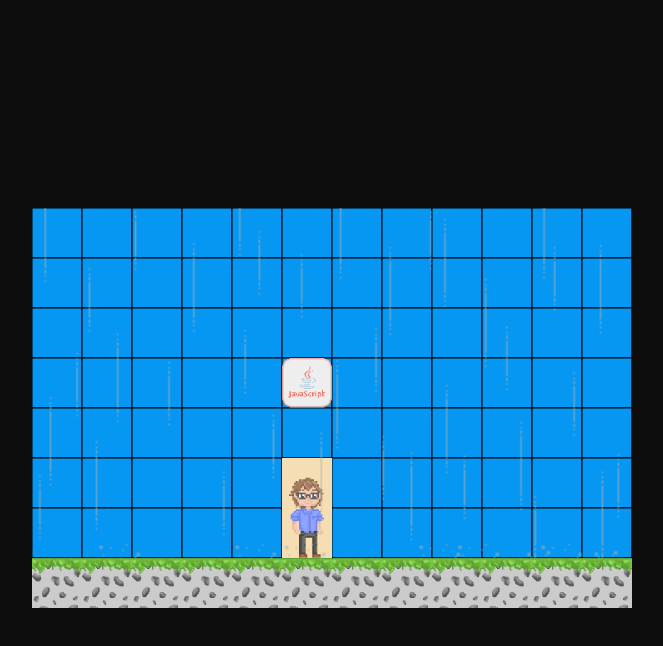
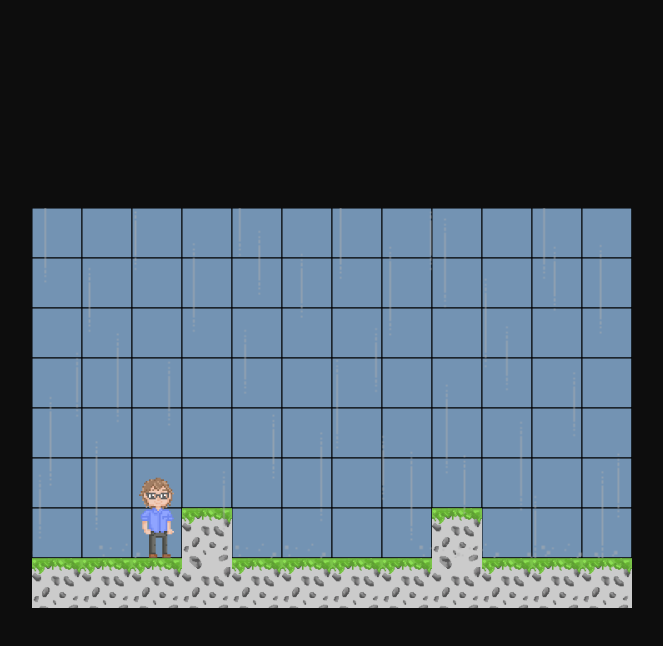
Before and after one commit to joshdrochon/portfolio-proj, a plain HTML site: page index.html in a window 1280 px wide. Both pictures are taken after a click on the element "Hi. I'm Josh.". Shown: the whole page, without its empty margins (308-971 px from the left). Drawn offline with Linux system fonts and the light colour scheme.

Commit message:
refactor collision detection

```diff
--- a/css/style.css
+++ b/css/style.css
@@ -65,14 +65,12 @@ body {
 }
 
 #hero {
-    position:absolute;
+    position: absolute;
     transition:left .1s linear;
-    background-color: #f5deb3;
     top: 250px;
-    left: 250px;
+    left: 100px;
     width: 50px;
     height: 100px;
-    background-image: url('../assets/img/pixeljosh.png');
     background-position: -8px 8px;
     z-index: 1;
     background-size: cover;
--- a/js/script.js
+++ b/js/script.js
@@ -2,66 +2,119 @@ const HEADERTEXT = "Hi. I'm Josh."
 let i = 0
 
 class Sprite {
-    constructor(x, y) {
+    constructor(x, y, relativeX = 0, relativeY = 0) {
         this.x = x;
         this.y = y
+        this.relativeX = relativeX
+        this.relativeY = relativeY
+    }
+    moveLeft() {
+        this.relativeX = +(this.relativeX - .2).toFixed(1)
+    }
+    moveRight() {
+        this.relativeX = +(this.relativeX + .2).toFixed(1)
     }
 }
 
-//here position
-const JOSH = new Sprite(250, 250)
+const rainSound = new Audio('./assets/audio/rain-and-thunder.mp3')
+rainSound.volume = .5
+const themeMusic = new Audio('./assets/audio/theme-music.mp3')
+themeMusic.loop = true
+
+let hero
+
+//hero position
+const JOSH = new Sprite(100, 250, 2, 5)
 //canvas position
 const GAMEWORLD = new Sprite(0, 0)
 
 const numOfRows = 8
 const numOfCols = 36
 const sqSize = 50
-const emptySq = '#0597f2'
+const emptySq = '#7393b3'
 
 function createGameWorld() {
+    hero = document.getElementById('hero')
+
+    hero.style.backgroundImage =  "url('./assets/img/pixeljosh.png')";
+
     const canvas = document.querySelector('#game-world')
     const context = canvas.getContext('2d')
     drawWorld(context)
 }
 
-function drawSquares(x, y, color, ctx) {
-    if (y == 7) {
+let gameGrid = []
+for (let r = numOfRows - 1; r >= 0; r-=1){
+    gameGrid[r] = []
+    for (let c = numOfCols - 1; c >= 0; c-=1){
+        //empty = 0
+        //soil = 1
+        //grass = 2
+        gameGrid[r][c] = 0
+        if (r == 6) {
+            //soil below
+            if (gameGrid[r+1][c] == 1) {
+                //place grass above
+                gameGrid[r][c] = 2
+            }
+        }
+        if (r == 7) {
+            //50% chance of truthy
+            if (Math.floor(Math.random()*2))
+                //grass or soil
+                gameGrid[r][c] = Math.floor(Math.random() * 2) + 1
+            else {
+                //grass
+                gameGrid[r][c] = 2
+            }
+        }
+    }
+}
+
+console.log(gameGrid)
+
+function drawWorld(context) {
+    for (let r = 0; r < numOfRows; r++){
+        for (let c = 0; c < numOfCols; c++){
+            drawSquares(c, r, gameGrid[r][c], context)
+        }
+    }
+}
+
+function drawSquares(x, y, pattern, ctx) {
+    //grass
+    if (pattern == 2) {
+        let grass = new Image()
+        grass.src = "./assets/img/pixelgrass.png"
+        grass.onload = function() {
+            ctx.drawImage(this, x*sqSize, y*sqSize, 50, 50)
+        }
+    }
+    //soil
+    if (pattern == 1) {
         let dirt = new Image()
-        dirt.src = "./assets/img/pixelgrass.png"
+        dirt.src = "./assets/img/pixelblock.png"
         dirt.onload = function() {
             ctx.drawImage(this, x*sqSize, y*sqSize, 50, 50)
         }
     }
-    else if (y == 3 && x == 5) {
-        let js = new Image()
-        js.src = "./assets/img/pixeljavascript.png"
-        js.onload = function() {
-            ctx.drawImage(this, x*sqSize, y*sqSize, 50, 50)
+    //empty
+    if (pattern == 0) {
+        ctx.fillStyle = emptySq
     }
-    }
-    else {
-        ctx.fillStyle = color
-    }
+
+    // if (y == 3 && x == 5) {
+    //     let js = new Image()
+    //     js.src = "./assets/img/pixeljavascript.png"
+    //     js.onload = function() {
+    //         ctx.drawImage(this, x*sqSize, y*sqSize, 50, 50)
+    //     }
+    // }
+
+
     ctx.fillRect(x*sqSize, y*sqSize, sqSize, sqSize)
     // ctx.strokeStyle = "#000000"
     ctx.strokeRect(x*sqSize, y*sqSize, sqSize, sqSize)
-}
-
-let board = []
-for (let r = 0; r < numOfRows; r++){
-    board[r] = []
-    for (let c = 0; c < numOfCols; c++){
-        board[r][c] = emptySq
-    }
-}
-
-function drawWorld(context){
-
-    for (let r = 0; r < numOfRows; r++){
-        for (let c = 0; c < numOfCols; c++){
-            drawSquares(c, r, board[r][c], context)
-        }
-    }
 }
 
 function typeWriter() {
@@ -112,6 +165,8 @@ function handleClick(){
 }
 
 function initGame() {
+    rainSound.play()
+    themeMusic.play()
     document.getElementById('story').style.display = "block"
     createGameWorld()
     document.addEventListener("keydown", control)
@@ -120,16 +175,23 @@ function initGame() {
 function control(e) {
     e.preventDefault()
 
-    let hero = document.getElementById("hero"),
-    gameworld = document.getElementById("game-world"),
+    let gameworld = document.getElementById("game-world"),
     rain = document.getElementById("rain")
 
     if (e.keyCode === 32) {
         console.log("i am jumping")
     }
+
     //move left
     if (e.keyCode === 37) {
         hero.style.transform = "scaleX(-1)"
+
+        let nextLeftPosition = Math.ceil(JOSH.relativeX) - 1
+
+        if (gameGrid[JOSH.relativeY + 1][nextLeftPosition] === 0) {
+            JOSH.moveLeft()
+            hero.style.backgroundImage = `url('./assets/img/pixeljosh${hero.style.backgroundImage.indexOf("2") > -1 ? "" : "2"}.png')`
+
             if (GAMEWORLD.x === 0) {
                 if (JOSH.x > 0) {
                     JOSH.x -= 10
@@ -146,9 +208,17 @@ function control(e) {
                 }
             }
         }
+    }
     //move right
     if (e.keyCode === 39) {
         hero.style.transform = "scaleX(1)"
+
+        let nextRightPosition = Math.floor(JOSH.relativeX) + 1
+
+        if (gameGrid[JOSH.relativeY + 1][nextRightPosition] === 0) {
+            JOSH.moveRight()
+            hero.style.backgroundImage = `url('./assets/img/pixeljosh${hero.style.backgroundImage.indexOf("2") > -1 ? "" : "2"}.png')`
+
             if (JOSH.x >= 250) {
                 if (GAMEWORLD.x === -1200) {
                     if (JOSH.x < 550) {
@@ -163,8 +233,8 @@ function control(e) {
                 JOSH.x += 10
             }
         }
-    console.log("WORLD:", GAMEWORLD.x)
-    console.log("JOSH:", JOSH.x)
+
+    }
     hero.style.left = JOSH.x + 'px'
     hero.style.top = JOSH.y + 'px'
     gameworld.style.left = GAMEWORLD.x + 'px'
```
Lines whose indentation alone changed are shown as unchanged.
